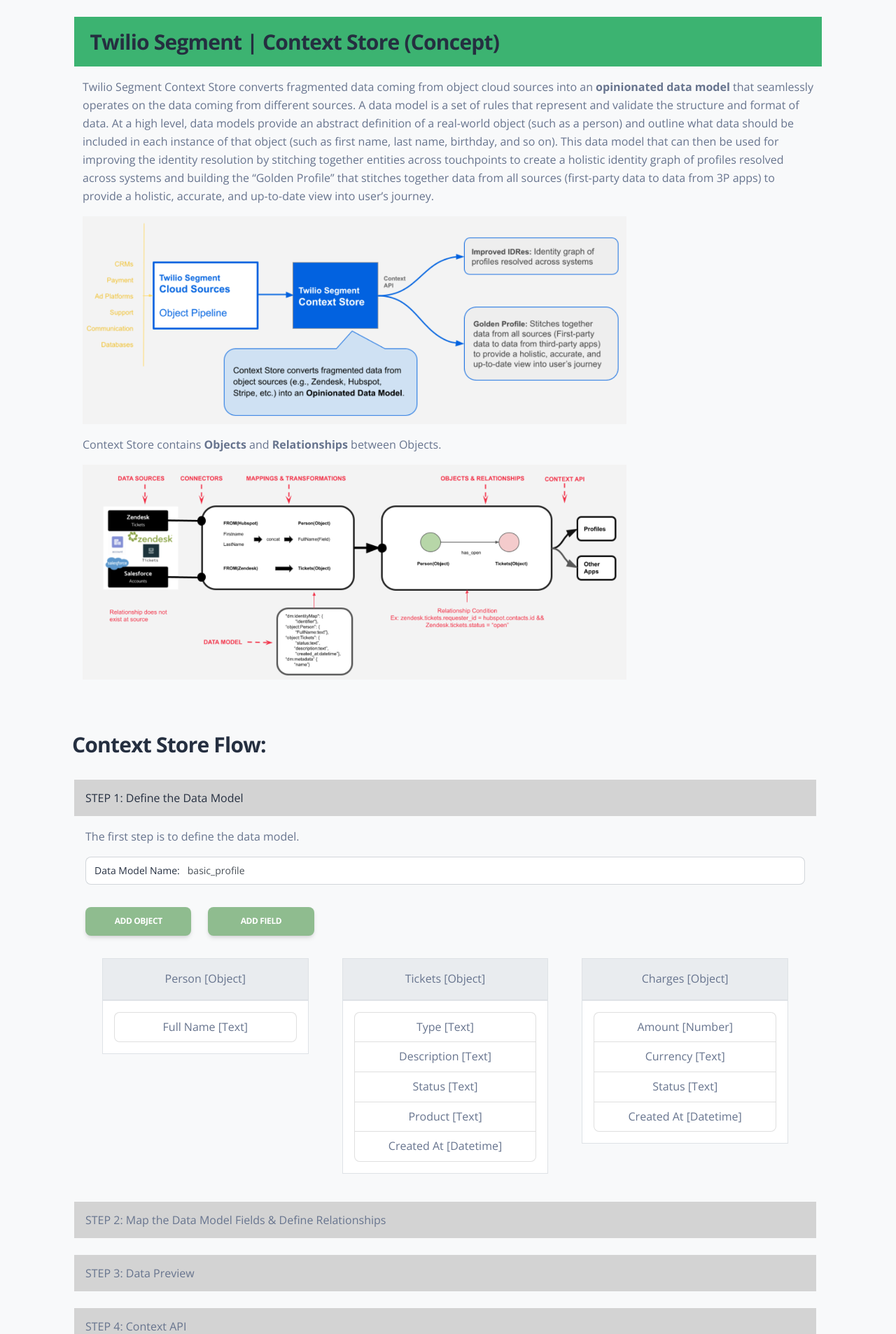
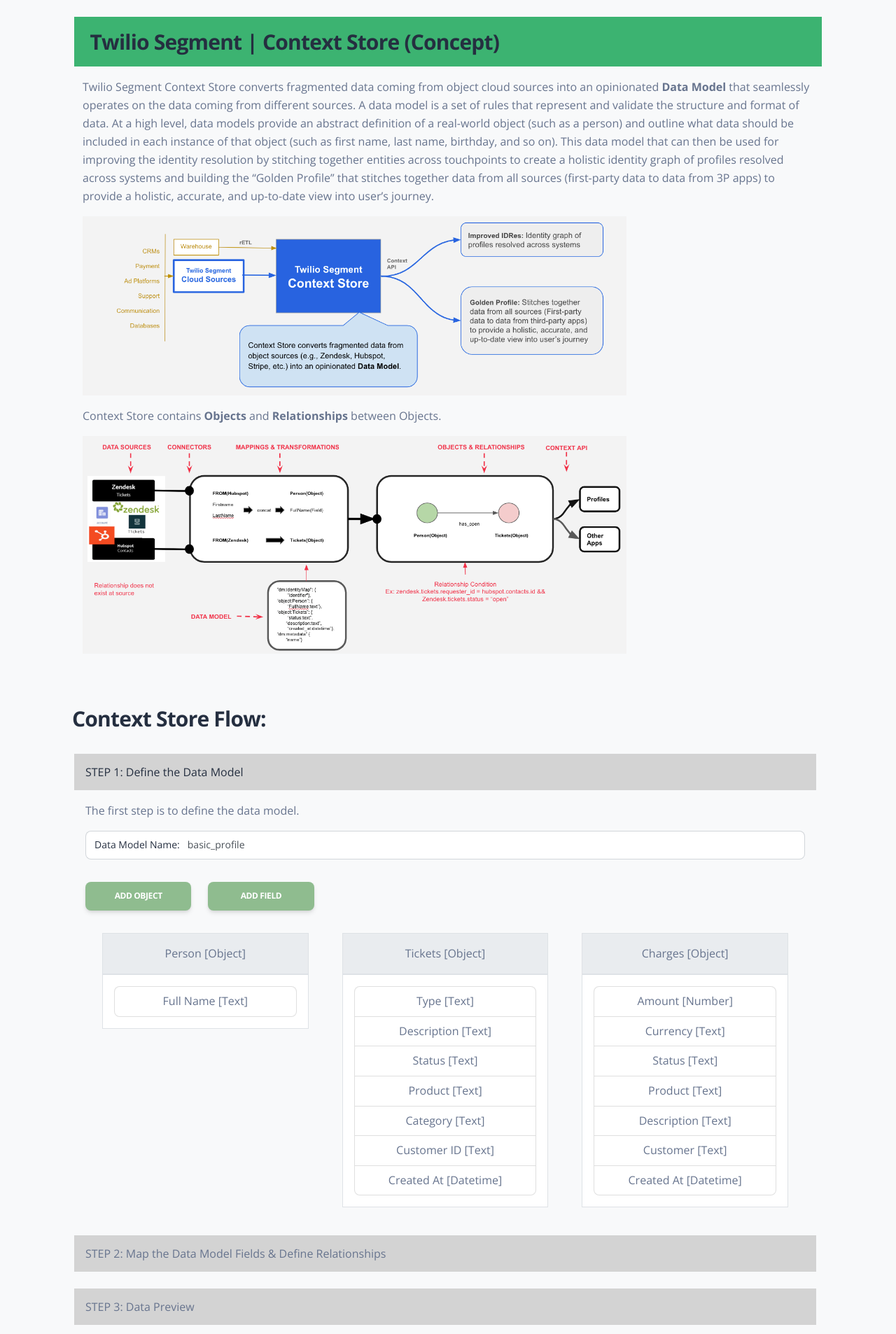
Before and after one commit to gargsaar/questshout-flask-ecommerce, a Flask app: page /contextstore in a window 1280 px wide, after a click on "STEP 1: Define the Data Model". Shown: the top 1906 px of the page at 70% size. Run offline with Flask 2, Linux system fonts and the light colour scheme; some libraries are stand-ins or nearby versions.

Commit message:
context store API response update

```diff
--- a/app/templates/contextstore/context-store.html
+++ b/app/templates/contextstore/context-store.html
@@ -31,7 +31,7 @@
     <div class="container">
         <div class="row" style="padding: 1.5em;">
           <h3 style="background-color: mediumseagreen; padding-left:0.75em;padding-top:0.5em;padding-bottom: 0.5em;">Twilio Segment | Context Store (Concept)</h3>
-          <p style="padding-top:0.5em;"> Twilio Segment Context Store converts fragmented data coming from object cloud sources into an <strong>opinionated data model</strong> that seamlessly operates on the data coming from different sources. A data model is a set of rules that represent and validate the structure and format of data. At a high level, data models provide an abstract definition of a real-world object (such as a person) and outline what data should be included in each instance of that object (such as first name, last name, birthday, and so on). This data model that can then be used for improving the identity resolution by stitching together entities across touchpoints to create a holistic identity graph of profiles resolved across systems and building the “Golden Profile” that stitches together data from all sources (first-party data to data from 3P apps) to provide a holistic, accurate, and up-to-date view into user’s journey. </p>
+          <p style="padding-top:0.5em;"> Twilio Segment Context Store converts fragmented data coming from object cloud sources into an opinionated <strong>Data Model</strong> that seamlessly operates on the data coming from different sources. A data model is a set of rules that represent and validate the structure and format of data. At a high level, data models provide an abstract definition of a real-world object (such as a person) and outline what data should be included in each instance of that object (such as first name, last name, birthday, and so on). This data model that can then be used for improving the identity resolution by stitching together entities across touchpoints to create a holistic identity graph of profiles resolved across systems and building the “Golden Profile” that stitches together data from all sources (first-party data to data from 3P apps) to provide a holistic, accurate, and up-to-date view into user’s journey. </p>
           <img src="/static/assets/img/context-store/context-store-overview.png" class="img-fluid" alt="context-store-overview.png" style="width:75%">
           <p style="margin-top:1em;">Context Store contains <strong>Objects</strong> and <strong>Relationships</strong> between Objects.</p>
           <img src="/static/assets/img/context-store/context-store-components.png" class="img-fluid" alt="context-store-components.png" style="width:75%">
@@ -139,6 +139,8 @@
                                 <li class="list-group-item">Description [Text]</li>
                                 <li class="list-group-item">Status [Text]</li>
                                 <li class="list-group-item">Product [Text]</li>
+                                <li class="list-group-item">Category [Text]</li>
+                                <li class="list-group-item">Customer ID [Text]</li>
                                 <li class="list-group-item">Created At [Datetime]</li>
                               </ul>
                           </div>
@@ -149,6 +151,9 @@
                                 <li class="list-group-item">Amount [Number]</li>
                                 <li class="list-group-item">Currency [Text]</li>
                                 <li class="list-group-item">Status [Text]</li>
+                                <li class="list-group-item">Product [Text]</li>
+                                <li class="list-group-item">Description [Text]</li>
+                                <li class="list-group-item">Customer [Text]</li>
                                 <li class="list-group-item">Created At [Datetime]</li>
                               </ul>
                           </div>
@@ -1005,6 +1010,8 @@
                               <li class="list-group-item">Description: Not comfortable at all</li>
                               <li class="list-group-item">Status: Open</li>
                               <li class="list-group-item">Product: Nike Dynamo Go FlyEase</li>
+                              <li class="list-group-item">Category: Shoe</li>
+                              <li class="list-group-item">Customer ID: cus_WP90YU</li>
                               <li class="list-group-item">Created At: 22 Oct 2022, 10:05:27</li>
                             </ul>
                            </div>
@@ -1013,8 +1020,11 @@
                            <div class="p-3 border">
                             <ul class="list-group">
                               <li class="list-group-item">Status: Succeed</li>
-                              <li class="list-group-item">Amount: $3500</li>
+                              <li class="list-group-item">Amount: $499</li>
                               <li class="list-group-item">Currency: USD</li>
+                              <li class="list-group-item">Product: Air ZOOM Pegasus</li>
+                              <li class="list-group-item">Description: Online (Website)</li>
+                              <li class="list-group-item">Customer: john.doe@fmail.com</li>
                               <li class="list-group-item">Created At: 24 Oct 2022 16:39:32</li>
                             </ul>
                            </div>
@@ -1070,25 +1080,69 @@
                                     "Description": "Not comfortable at all",
                                     "Status": "Open",
                                     "Product": "Nike Dynamo Go FlyEase",
+                                    "Category": "Shoe",
+                                    "Customer ID": "cus_WP90YU",
+                                    "Created At": "2022-10-26T15:52:25+00:00",
+                                  },
+                                  {
+                                    "type": "problem",
+                                    "Description": "Doesn't like the fit",
+                                    "Status": "Open",
+                                    "Product": "Air ZOOM Pegasus",
+                                    "Category": "Shoe",
+                                    "Customer ID": "cus_WP90YU",
+                                    "Created At": "2022-06-26T15:52:25+00:00"
+                                  }
+                                ],
+                                "object:charges": [
+                                  {
+                                    "Amount": "199",
+                                    "Currency": "USD",
+                                    "Status": "succeed",
+                                    "Product": "Nike Goalkeeper match",
+                                    "Description": "Store Purchase",
+                                    "Customer": ""john.doe@fmail.com",
+                                    "Created At": "2022-11-26T15:52:25+00:00"
+                                  },
+                                  {
+                                    "Amount": "199",
+                                    "Currency": "USD",
+                                    "Status": "succeed",
+                                    "Product": "Paris Saint-German Strike",
+                                    "Description": "Store Purchase",
+                                    "Customer": ""john.doe@fmail.com",
+                                    "Created At": "2022-11-26T15:52:25+00:00"
+                                  },
+                                  {
+                                    "Amount": "599",
+                                    "Currency": "USD",
+                                    "Status": "succeed",
+                                    "Product": "Nike Dynamo Go FlyEase",
+                                    "Description": "Online (Website)",
+                                    "Customer": ""john.doe@fmail.com",
                                     "Created At": "2022-10-26T15:52:25+00:00"
                                   },
                                   {
-                                    "type": "problem",
-                                    "Description": "Quality not up to expectations",
-                                    "Status": "Open",
-                                    "Product": "Nike Goalkeeper match",
-                                    "Created At": "2022-10-26T15:52:25+00:00"
-                                  }
+                                    "Amount": "499",
+                                    "Currency": "USD",
+                                    "Status": "succeed",
+                                    "Product": "Air ZOOM Pegasus",
+                                    "Description": "Online (Website)",
+                                    "Customer": ""john.doe@fmail.com",
+                                    "Created At": "2022-06-26T15:52:25+00:00"
+                                  },
                                 ],
-                                "object:charges": {
-                                  "Amount": "3500",
-                                  "Currency": "USD",
-                                  "Status": "succeed",
-                                  "Created At": "2022-10-26T15:52:25+00:00"
+                                "dm:relationships": {
+                                    {
+                                      "Object1": "Person",
+                                      "Object2": "Tickets",
+                                      "Condition": "(questshout_hubspot.contacts.email = questshout_zendesk.users.email) && (questshout_zendesk.tickets.status = 'open')",
+                                    }
                                 },
                                 "dm:metadata": {
                                   "Data Model": {
-                                    "name": "basic_profile""version": "15",
+                                    "name": "basic_profile",
+                                    "version": "1",
                                     "created_at": "2022-10-26T15:52:25+00:00",
                                     "last_modified": "2022-10-26T15:52:25+00:00",
                                     "status": "existing"
--- a/app/templates/products/featured.json
+++ b/app/templates/products/featured.json
@@ -1,7 +1,7 @@
 {
     "product_id": "t1123",
     "name": "Nike Dynamo Go FlyEase",
-    "price": 49,
+    "price": 599,
     "currency": "usd",
     "info": "Baby/Toddler Easy On/Off Shoes",
     "category": "kids shoes",
```
Also changed, not shown: app/static/assets/img/context-store/context-store-components.png, app/static/assets/img/context-store/context-store-overview.png.
